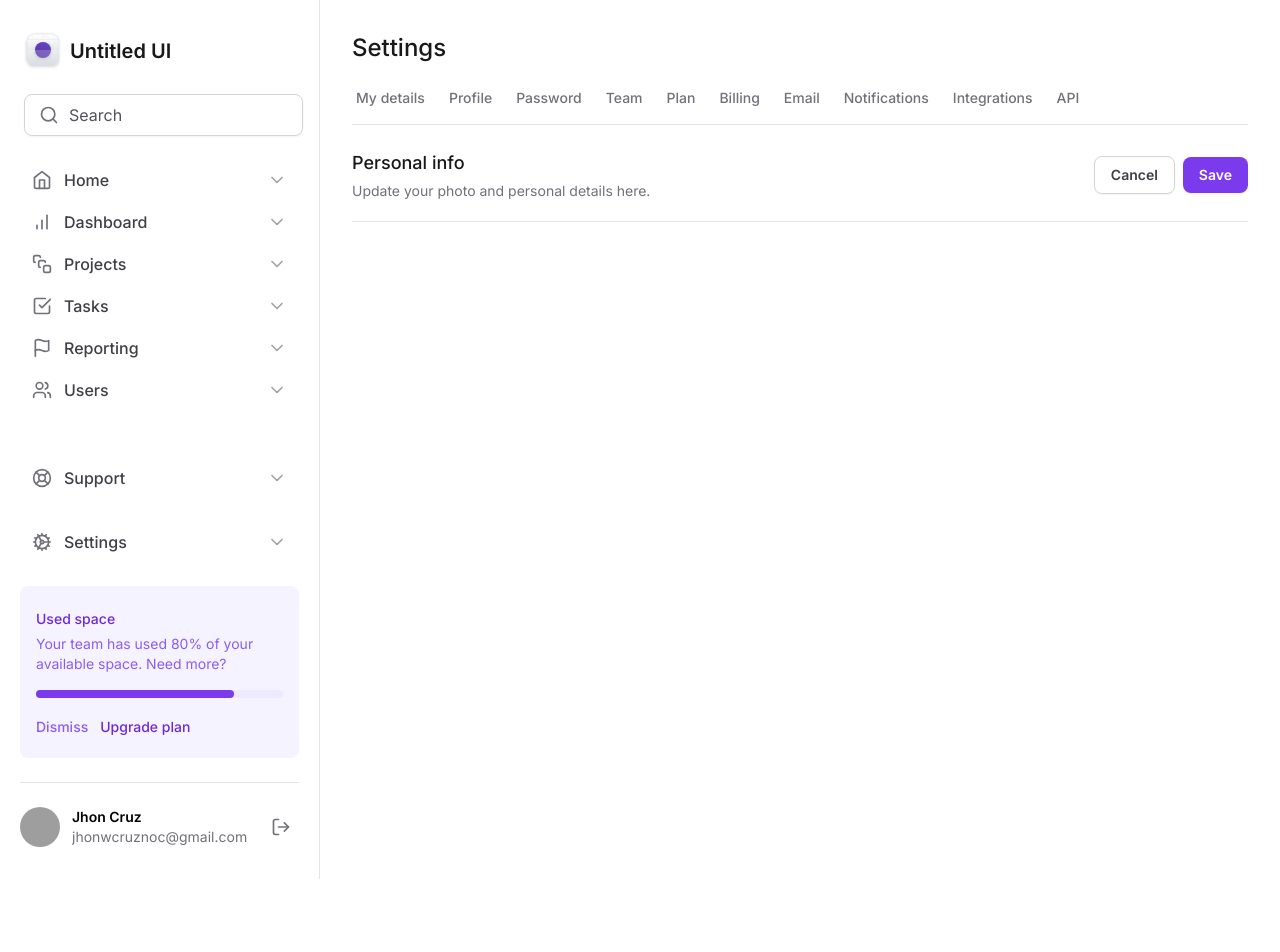
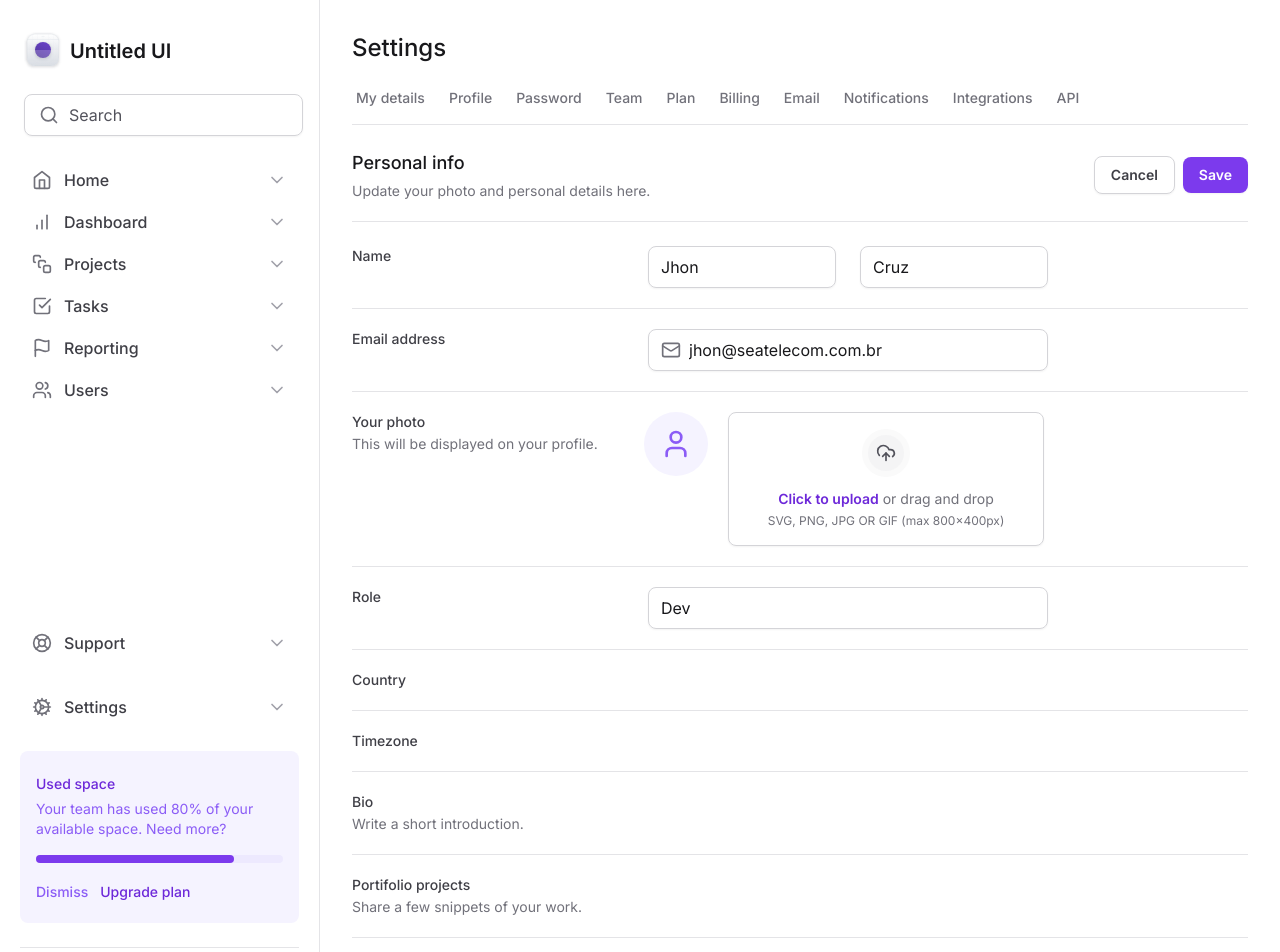
Before and after one commit to jaomuro/training-tailwindcss, a Next.js app: page / in a window 1280 px wide. Shown: the top 952 px of the page. Before the commit the page ends 879 px from the top, so only its background shows below. Built offline with nearby package versions, Linux system fonts and the light colour scheme; grey boxes are pictures that could not be loaded.

Commit message:
Adiciona input de arquivo de foto

```diff
--- a/src/app/page.tsx
+++ b/src/app/page.tsx
@@ -1,5 +1,6 @@
 import { SettingsTabs } from '@/components/SetteingsTabs.tsx';
-
+import * as Input from '../components/Sidebar/Input'
+import { Mail, UploadCloud, User } from 'lucide-react';
 export default function Home() {
   return (
       <>
@@ -24,8 +25,123 @@ export default function Home() {
 
         </div>
 
-        <form id='settings' className='mt-6 flex flex-col w-full'>
+        <form id='settings' className='mt-6 flex flex-col w-full gap-5 divide-y divide-zinc-200'>
+          <div className='grid gap-3 grid-cols-form'>
 
+            <label htmlFor="firstName" className='text-sm font-medium text-zinc-700'>Name</label>
+
+            <div className='grid gap-6 grid-cols-2'>
+              <Input.Root>
+                <Input.Control id='firstName' defaultValue='Jhon'></Input.Control>
+              </Input.Root>
+              <Input.Root>
+                <Input.Control defaultValue='Cruz'></Input.Control>
+              </Input.Root>
+            </div>
+
+            <div />
+
+          </div>
+
+          <div className='grid gap-3 grid-cols-form pt-5'>
+
+            <label htmlFor="email" className='text-sm font-medium text-zinc-700'>Email address</label>
+
+              <Input.Root>
+              <Input.Prefix >
+              <Mail  className='size-5 text-zinc-500'/>
+              </Input.Prefix>
+                <Input.Control type='email' id='email' defaultValue='jhon@seatelecom.com.br'></Input.Control>
+              </Input.Root>
+
+
+            <div />
+
+          </div>
+
+          <div className='grid gap-3 grid-cols-form pt-5'>
+
+          <label htmlFor="photo" className='text-sm font-medium text-zinc-700'>
+            Your photo
+            <span className='text-sm mt-0.5 font-normal text-zinc-500 block'>This will be displayed on your profile.</span>
+          </label>
+          <div className='flex items-start gap-5 '>
+              <div className='bg-violet-50 flex size-16 items-center justify-center rounded-full'>
+                <User className='size-8 text-violet-500'/>
+              </div>
+
+            <label htmlFor="photo" className='group flex-1 cursor-pointer flex flex-col items-center gap-3 rounded-lg border border-zinc-300 px-6 py-4 text-center text-zinc-500 shadow-sm hover:border-violet-200 hover:bg-violet-25 hover:text-violet-500'>
+              <div className='rounded-full border-6 border-zinc-50 bg-zinc-100 p-2 group-hover:border-violet-50 group-hover:bg-violet-100'>
+                <UploadCloud className='size-5 text-zinc-600 group-hover:text-violet-600' />
+              </div>
+              <div className='flex flex-col items-center gap-1'>
+                <span className='text-sm'>
+                  <span className='font-semibold text-violet-700 group-hover:underline'>
+                    Click to upload
+                  </span>{' '}
+                  or drag and drop
+                </span>
+                <span className='text-xs'>SVG, PNG, JPG OR GIF (max 800x400px)</span>
+              </div>
+            </label>
+            <input type="file" id='photo' className='sr-only'/>
+
+
+          </div>
+
+          <div />
+
+          </div>
+
+          <div className='grid gap-3 grid-cols-form pt-5'>
+
+            <label htmlFor="role" className='text-sm font-medium text-zinc-700'>Role</label>
+              <Input.Root>
+                <Input.Control type='text' id='role' defaultValue='Dev'></Input.Control>
+              </Input.Root>
+            <div />
+
+          </div>
+
+          <div className='grid gap-3 grid-cols-form pt-5'>
+
+            <label htmlFor="country" className='text-sm font-medium text-zinc-700'>Country</label>
+            <div />
+
+          </div>
+
+          <div className='grid gap-3 grid-cols-form pt-5'>
+
+            <label htmlFor="timezone" className='text-sm font-medium text-zinc-700'>Timezone</label>
+            <div />
+
+          </div>
+
+          <div className='grid gap-3 grid-cols-form pt-5'>
+
+            <label htmlFor="bio" className='text-sm font-medium text-zinc-700'>
+              Bio
+              <span className='text-sm mt-0.5 font-normal text-zinc-500 block'>
+                Write a short introduction.
+              </span>
+            </label>
+            <div />
+          </div>
+
+          <div className='grid gap-3 grid-cols-form pt-5'>
+            <label htmlFor="projects" className='text-sm font-medium text-zinc-700'>
+              Portifolio projects
+              <span className='text-sm mt-0.5 font-normal text-zinc-500 block'>
+                Share a few snippets of your work.
+              </span>
+            </label>
+            <div />
+          </div>
+
+          <div className='flex items-center justify-end pt-5 gap-2'>
+            <button type='button' className='rounded-lg px-4 py-2 text-sm font-semibold shadow-sm border border-zinc-300 text-zinc-700 hover:bg-zinc-50'>Cancel</button>
+            <button type='submit' form='settings' className='rounded-lg px-4 py-2 text-sm font-semibold shadow-sm bg-violet-600 text-white hover:bg-violet-700'>Save</button>
+          </div>
         </form>
       </div>
 
--- a/tailwind.config.ts
+++ b/tailwind.config.ts
@@ -5,7 +5,16 @@ const config: Config = {
   theme: {
     extend: {
       gridTemplateColumns: {
-        app: 'minmax(18rem, 20rem) 1fr'
+        app: 'minmax(18rem, 20rem) 1fr',
+        form: 'minmax(7.5rem, 17.5rem) minmax(25rem, 1fr) minmax(0, 15rem)'
+      },
+      borderWidth: {
+        6: '6px'
+      },
+      colors: {
+        violet: {
+          25: '#fcfaff'
+        }
       },
 
       backgroundImage: {
```
